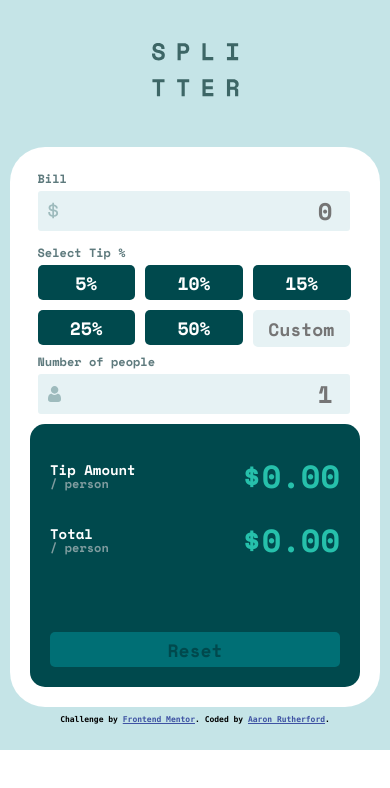
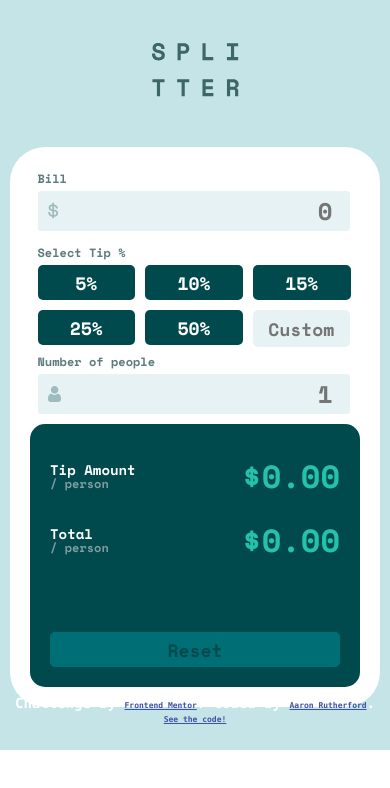
Before and after one commit to Hazipan/tip-calc, a React (Create React App) app: page / in a window 390 px wide. Shown: the top 788 px of the page. Built offline with nearby package versions, Linux system fonts and the light colour scheme.

Commit message:
Added a link to github
Added a 'see the code' link and changed the font size of the attribution

```diff
--- a/src/App.css
+++ b/src/App.css
@@ -17,18 +17,26 @@
 }
 
 .attribution {
-  font-size: 11px;
+  font-size: 14px;
   text-align: center;
   font-family: source-code-pro, Menlo, Monaco, Consolas, 'Courier New', monospace;
   position: absolute;
-  bottom: 130px;
+  bottom: 110px;
 }
 
-.attribution a { color: hsl(228, 45%, 44%); }
+.attribution a {
+  color: hsl(228, 45%, 44%);
+  font-size: 14px;
+ }
 
 @media(max-width: 600px){
   .app {
     height: 750px;
   }
-  .attribution { font-size: 8px; margin-top: 65px; bottom: 30px;}
+  .attribution {
+    font-size: 8px; margin-top: 65px; bottom: 30px;
+  }
+  .attribution a {
+    font-size: 8px;
+  }
 }
--- a/src/App.js
+++ b/src/App.js
@@ -168,8 +168,11 @@ class App extends React.Component {
           </Container>
         </main>
         <footer className="attribution">
-          Challenge by <a href="https://www.frontendmentor.io?ref=challenge" target="_blank">Frontend Mentor</a>.
-          Coded by <a href="https://github.com/Hazipan" target="_blank">Aaron Rutherford</a>.
+          <p>
+            Challenge by <a href="https://www.frontendmentor.io?ref=challenge" target="_blank">Frontend Mentor</a>.
+            Coded by <a href="https://github.com/Hazipan" target="_blank">Aaron Rutherford</a>.
+          </p>
+            <a href='https://github.com/Hazipan/tip-calc'>See the code!</a>
         </footer>
       </div>
     )
```
